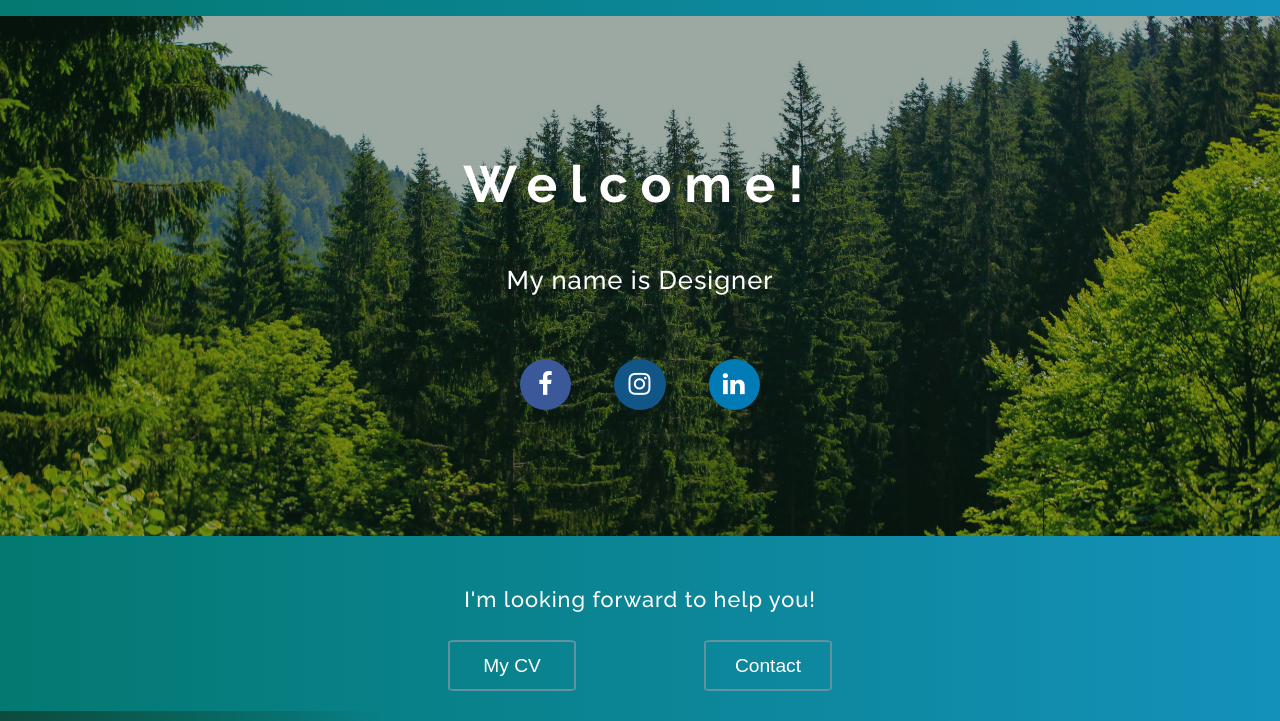
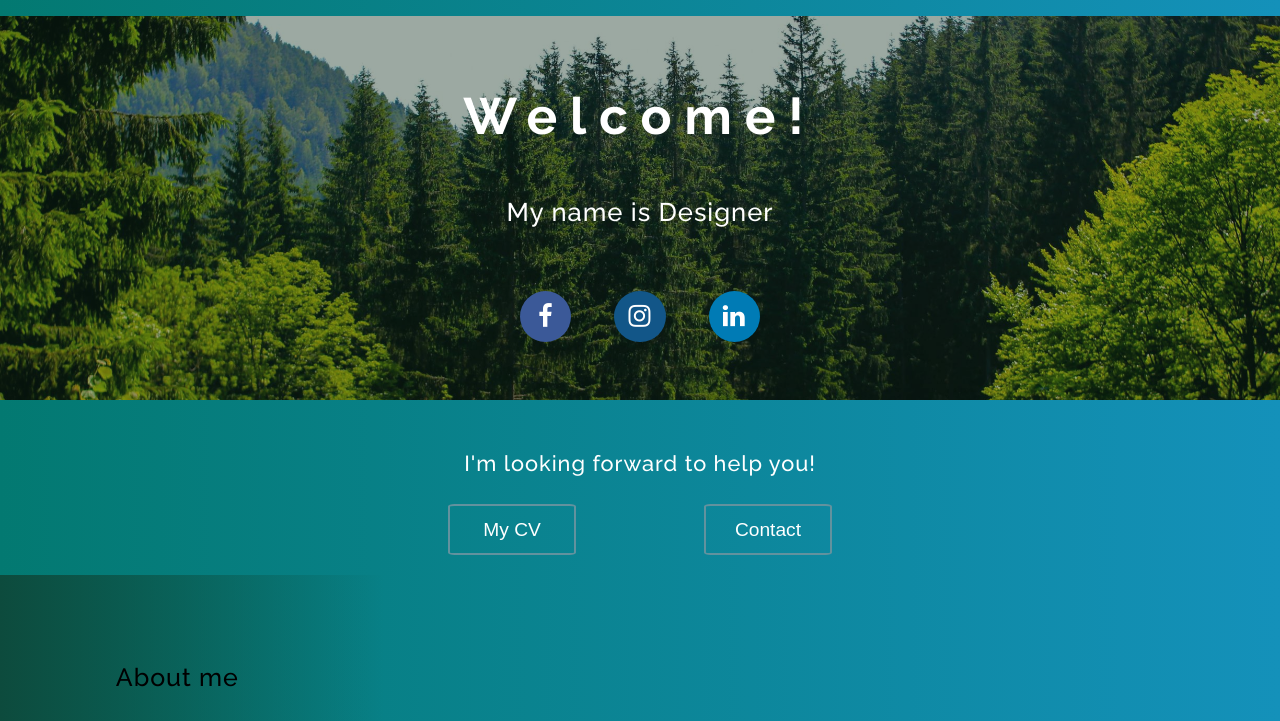
Before and after one commit to justynaptak-ux/ccportfolio, a plain HTML site: page index.html in a window 1280 px wide. Shown: the part 64-785 px from the top of the page. Drawn offline with Linux system fonts and the light colour scheme.

Commit message:
Add files via upload

```diff
--- a/style.css
+++ b/style.css
@@ -93,7 +93,7 @@ nav a {
   justify-content: center;
   align-items: center;
   text-align: center;
-  height: 65vh;
+  height: 30vw;
   background-image: url(img/lasportfolio.jpg);
   background-size: cover;
   background-position: center;
```
